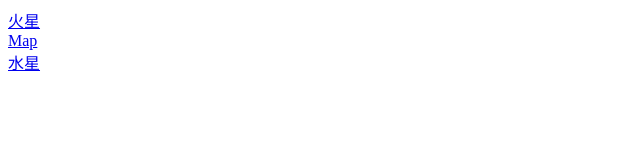
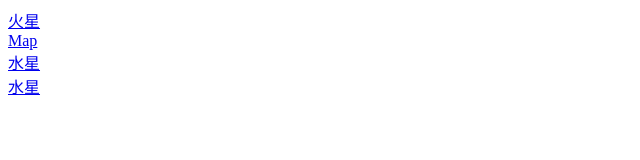
Before and after one commit to houfeiyu/houfeiyu.github.io, a plain HTML site: page index.html in a window 1280 px wide. Shown: the full height of the page, 0-640 px from the left. Drawn offline with Linux system fonts and the light colour scheme.

Commit message:
Update index.html

```diff
--- a/index.html
+++ b/index.html
@@ -9,6 +9,7 @@
 <div><a href="./Mercury/Mars/leaflet-widget" target="_blank">火星</a></div>
 <div><a href="./Mercury/map/" target="_blank">Map</a></div>
 <div><a href="./Mercury/Mars/leaflet-widget" target="_blank">水星</a></div>
+<div><a href="./timer/tree/master/public/dist" target="_blank">水星</a></div>
 
 
 </body>
```
